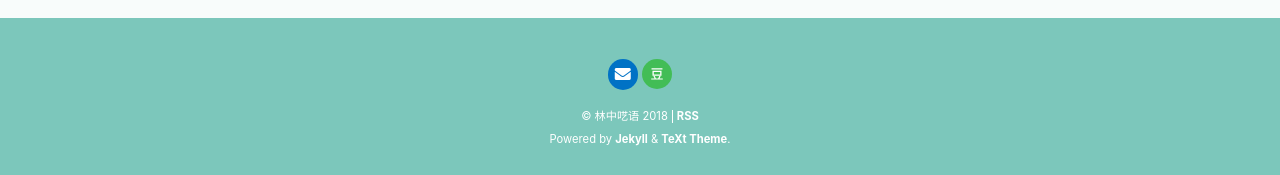
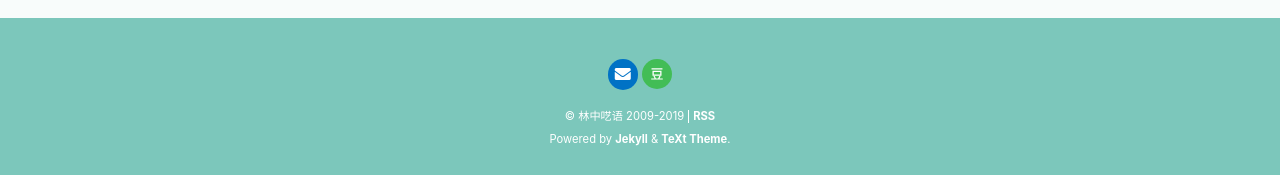
Before and after one commit to Muyao1010/muxxo.github.io, a Jekyll site: the page built from index.html, in a window 1280 px wide. Shown: the part 2030-2205 px from the top of the page. Built offline with Jekyll 4.4.1, drawn with Linux system fonts in a browser that asks for light colours; nearby versions of some CDN libraries; the list of posts is cut into pages by our own code; comment, search, counter and statistics services are not loaded.

Commit message:
Update locale.yml

```diff
--- a/_data/locale.yml
+++ b/_data/locale.yml
@@ -99,4 +99,4 @@ EMAIL_ME:
   zh-Hans: "给我发邮件。"
   zh-Hant: "給我發郵件。"
 
-COPYRIGHT_DATES: "2018"
+COPYRIGHT_DATES: "2009-2019"
```
